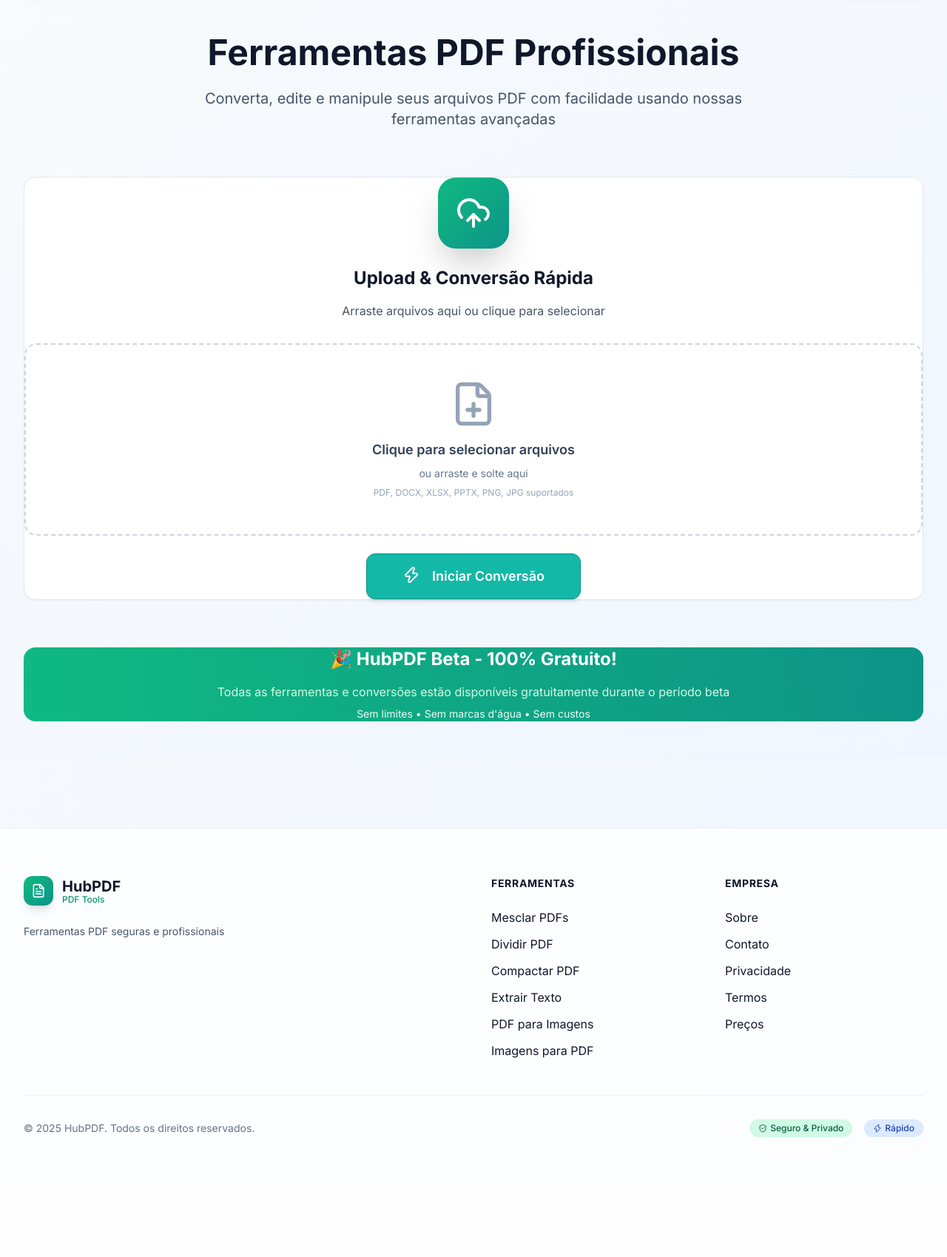
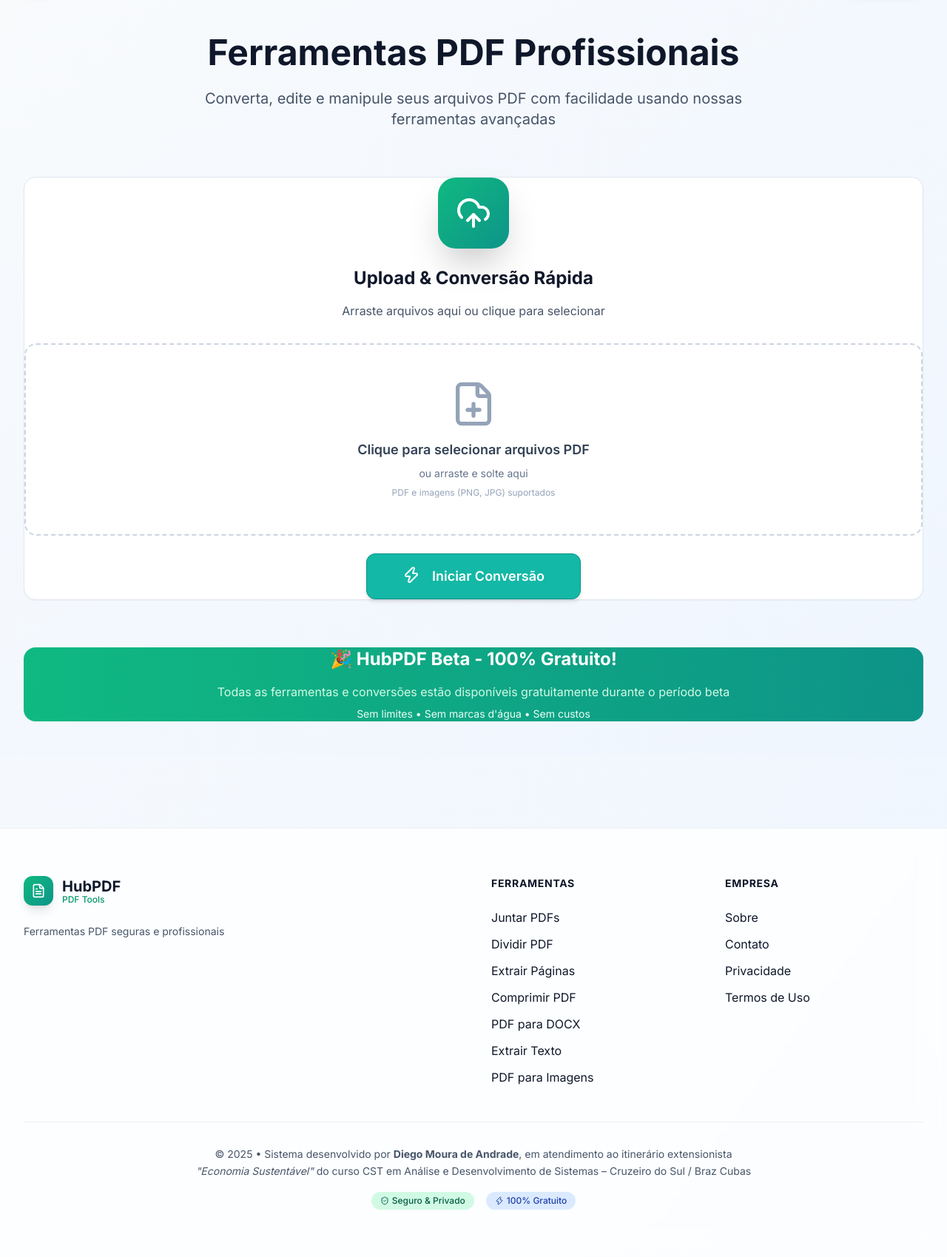
Before and after one commit to diegomoura09/HubPDF, a FastAPI app: page /tools/ in a window 1280 px wide. Shown: the part 66-1765 px from the top of the page at 74% size. Before the commit the page ends 1603 px from the top, so only its background shows below. Run offline with FastAPI, Linux system fonts and the light colour scheme; parts of the project's set-up code (start-up, migrations or seed data) failed here and were passed over; some libraries are stand-ins or nearby versions.

Commit message:
Streamline document tools and update website footer information
Refactors the document conversion tools by removing extraneous functions, updating the compression logic, and modifying the UI to display only the 7 essential tools. Also, updates the footer with the requested developer information.

Replit-Commit-Author: Agent
Replit-Commit-Session-Id: c1250850-ee6c-40f6-96ee-44ce667178e1
Replit-Commit-Checkpoint-Type: intermediate_checkpoint
Replit-Commit-Event-Id: baa066c0-770f-4aa5-9d0c-0d2879291ca3
Replit-Commit-Screenshot-Url: https://storage.googleapis.com/screenshot-production-us-central1/9d1c6065-e45c-4ae8-ab35-b37d098f7755/c1250850-ee6c-40f6-96ee-44ce667178e1/FmZkKzf

```diff
--- a/templates/base.html
+++ b/templates/base.html
@@ -277,39 +277,44 @@
                 </div>
 
                 <div>
-                    <h3 class="text-sm font-bold text-slate-900 uppercase tracking-wider mb-6">{{ t('footer_tools') }}</h3>
+                    <h3 class="text-sm font-bold text-slate-900 uppercase tracking-wider mb-6">Ferramentas</h3>
                     <ul class="space-y-3">
-                        <li><a href="/tools/merge" class="footer-link">{{ t('tool_merge') }}</a></li>
-                        <li><a href="/tools/split" class="footer-link">{{ t('tool_split') }}</a></li>
-                        <li><a href="/tools/compress" class="footer-link">{{ t('tool_compress') }}</a></li>
-                        <li><a href="/tools/extract-text" class="footer-link">{{ t('tool_extract_text') }}</a></li>
-                        <li><a href="/tools/pdf-to-images" class="footer-link">PDF para Imagens</a></li>
-                        <li><a href="/tools/images-to-pdf" class="footer-link">Imagens para PDF</a></li>
+                        <li><a href="/tools" class="footer-link">Juntar PDFs</a></li>
+                        <li><a href="/tools" class="footer-link">Dividir PDF</a></li>
+                        <li><a href="/tools" class="footer-link">Extrair Páginas</a></li>
+                        <li><a href="/tools" class="footer-link">Comprimir PDF</a></li>
+                        <li><a href="/tools" class="footer-link">PDF para DOCX</a></li>
+                        <li><a href="/tools" class="footer-link">Extrair Texto</a></li>
+                        <li><a href="/tools" class="footer-link">PDF para Imagens</a></li>
                     </ul>
                 </div>
 
                 <div>
-                    <h3 class="text-sm font-bold text-slate-900 uppercase tracking-wider mb-6">{{ t('footer_company') }}</h3>
+                    <h3 class="text-sm font-bold text-slate-900 uppercase tracking-wider mb-6">Empresa</h3>
                     <ul class="space-y-3">
-                        <li><a href="/about" class="footer-link">{{ t('nav_about') }}</a></li>
-                        <li><a href="/contact" class="footer-link">{{ t('nav_contact') }}</a></li>
-                        <li><a href="/privacy" class="footer-link">{{ t('nav_privacy') }}</a></li>
-                        <li><a href="/terms" class="footer-link">{{ t('nav_terms') }}</a></li>
-                        <li><a href="/billing/pricing" class="footer-link">{{ t('nav_pricing') }}</a></li>
+                        <li><a href="/about" class="footer-link">Sobre</a></li>
+                        <li><a href="/contact" class="footer-link">Contato</a></li>
+                        <li><a href="/privacy" class="footer-link">Privacidade</a></li>
+                        <li><a href="/terms" class="footer-link">Termos de Uso</a></li>
                     </ul>
                 </div>
             </div>
 
-            <div class="mt-12 pt-8 border-t border-slate-200/60 flex flex-col md:flex-row items-center justify-between">
-                <p class="text-slate-500 text-sm">{{ t('footer_copyright') }}</p>
-                <div class="flex items-center space-x-4 mt-4 md:mt-0">
+            <div class="mt-12 pt-8 border-t border-slate-200/60">
+                <div class="text-center mb-4">
+                    <p class="text-slate-600 text-sm leading-relaxed">
+                        © 2025 • Sistema desenvolvido por <strong>Diego Moura de Andrade</strong>, em atendimento ao itinerário extensionista<br class="hidden md:block">
+                        <em>"Economia Sustentável"</em> do curso CST em Análise e Desenvolvimento de Sistemas – Cruzeiro do Sul / Braz Cubas
+                    </p>
+                </div>
+                <div class="flex items-center justify-center space-x-4 mt-4">
                     <span class="inline-flex items-center px-3 py-1 rounded-full text-xs font-medium bg-emerald-100 text-emerald-800">
                         <i data-lucide="shield-check" class="h-3 w-3 mr-1"></i>
                         Seguro & Privado
                     </span>
                     <span class="inline-flex items-center px-3 py-1 rounded-full text-xs font-medium bg-blue-100 text-blue-800">
                         <i data-lucide="zap" class="h-3 w-3 mr-1"></i>
-                        Rápido
+                        100% Gratuito
                     </span>
                 </div>
             </div>
@@ -361,104 +366,44 @@
                     </button>
                 </div>
 
-                <!-- Tools Grid -->
+                <!-- Tools Grid - 7 Funções Essenciais -->
                 <div class="p-8">
-                    <!-- Conversions Section -->
-                    <div class="mb-8">
-                        <h3 class="text-lg font-semibold text-slate-900 mb-6 flex items-center space-x-2">
-                            <i data-lucide="repeat" class="h-5 w-5 text-emerald-600"></i>
-                            <span>Conversões</span>
-                        </h3>
-                        <div class="grid grid-cols-1 sm:grid-cols-2 lg:grid-cols-3 xl:grid-cols-4 gap-4">
-                            <a href="/tools/pdf-to-images" class="tool-card">
-                                <i data-lucide="image" class="h-6 w-6 text-blue-600"></i>
-                                <span>PDF para Imagens</span>
+                    <div class="grid grid-cols-1 sm:grid-cols-2 lg:grid-cols-3 gap-4">
+                        <a href="/tools" class="tool-card-large">
+                            <i data-lucide="layers" class="h-8 w-8 text-emerald-600 mb-2"></i>
+                            <span class="font-bold">Juntar PDFs</span>
+                            <span class="text-sm text-slate-500">Combinar múltiplos arquivos PDF em um único documento</span>
                         </a>
-                            <a href="/tools/images-to-pdf" class="tool-card">
-                                <i data-lucide="images" class="h-6 w-6 text-purple-600"></i>
-                                <span>Imagens para PDF</span>
+                        <a href="/tools" class="tool-card-large">
+                            <i data-lucide="scissors" class="h-8 w-8 text-blue-600 mb-2"></i>
+                            <span class="font-bold">Dividir PDF</span>
+                            <span class="text-sm text-slate-500">Separar páginas ou intervalos específicos</span>
                         </a>
-                            <a href="/tools/pdf-to-docx" class="tool-card">
-                                <i data-lucide="file-text" class="h-6 w-6 text-blue-600"></i>
-                                <span>PDF para DOCX</span>
+                        <a href="/tools" class="tool-card-large">
+                            <i data-lucide="file-output" class="h-8 w-8 text-purple-600 mb-2"></i>
+                            <span class="font-bold">Extrair Páginas</span>
+                            <span class="text-sm text-slate-500">Selecionar e extrair páginas específicas</span>
                         </a>
-                            <a href="/tools/docx-to-pdf" class="tool-card">
-                                <i data-lucide="file-text" class="h-6 w-6 text-blue-600"></i>
-                                <span>DOCX para PDF</span>
+                        <a href="/tools" class="tool-card-large">
+                            <i data-lucide="minimize-2" class="h-8 w-8 text-orange-600 mb-2"></i>
+                            <span class="font-bold">Comprimir PDF</span>
+                            <span class="text-sm text-slate-500">Reduzir o tamanho do arquivo</span>
                         </a>
-                            <a href="/tools/pdf-to-xlsx" class="tool-card">
-                                <i data-lucide="sheet" class="h-6 w-6 text-green-600"></i>
-                                <span>PDF para XLSX</span>
+                        <a href="/tools" class="tool-card-large">
+                            <i data-lucide="file-text" class="h-8 w-8 text-indigo-600 mb-2"></i>
+                            <span class="font-bold">PDF para DOCX</span>
+                            <span class="text-sm text-slate-500">Converter PDF para documento Word editável</span>
                         </a>
-                            <a href="/tools/xlsx-to-pdf" class="tool-card">
-                                <i data-lucide="sheet" class="h-6 w-6 text-green-600"></i>
-                                <span>XLSX para PDF</span>
+                        <a href="/tools" class="tool-card-large">
+                            <i data-lucide="type" class="h-8 w-8 text-teal-600 mb-2"></i>
+                            <span class="font-bold">Extrair Texto</span>
+                            <span class="text-sm text-slate-500">Obter todo o texto do PDF</span>
                         </a>
-                            <a href="/tools/pdf-to-pptx" class="tool-card">
-                                <i data-lucide="presentation" class="h-6 w-6 text-orange-600"></i>
-                                <span>PDF para PPTX</span>
+                        <a href="/tools" class="tool-card-large">
+                            <i data-lucide="image" class="h-8 w-8 text-pink-600 mb-2"></i>
+                            <span class="font-bold">PDF para Imagens</span>
+                            <span class="text-sm text-slate-500">Converter páginas em PNG ou JPG</span>
                         </a>
-                            <a href="/tools/pptx-to-pdf" class="tool-card">
-                                <i data-lucide="presentation" class="h-6 w-6 text-orange-600"></i>
-                                <span>PPTX para PDF</span>
-                            </a>
-                            <a href="/tools/pdf-to-txt" class="tool-card">
-                                <i data-lucide="file-text" class="h-6 w-6 text-slate-600"></i>
-                                <span>PDF para Texto</span>
-                            </a>
-                        </div>
-                    </div>
-
-                    <!-- PDF Tools Section -->
-                    <div class="mb-8">
-                        <h3 class="text-lg font-semibold text-slate-900 mb-6 flex items-center space-x-2">
-                            <i data-lucide="file" class="h-5 w-5 text-red-600"></i>
-                            <span>Ferramentas PDF</span>
-                        </h3>
-                        <div class="grid grid-cols-1 sm:grid-cols-2 lg:grid-cols-3 xl:grid-cols-4 gap-4">
-                            <a href="/tools/merge" class="tool-card">
-                                <i data-lucide="merge" class="h-6 w-6 text-green-600"></i>
-                                <span>Mesclar PDFs</span>
-                            </a>
-                            <a href="/tools/split" class="tool-card">
-                                <i data-lucide="scissors" class="h-6 w-6 text-orange-600"></i>
-                                <span>Dividir PDF</span>
-                            </a>
-                            <a href="/tools/compress" class="tool-card">
-                                <i data-lucide="archive" class="h-6 w-6 text-blue-600"></i>
-                                <span>Comprimir PDF</span>
-                            </a>
-                            <a href="/tools/rotate" class="tool-card">
-                                <i data-lucide="rotate-cw" class="h-6 w-6 text-purple-600"></i>
-                                <span>Girar PDF</span>
-                            </a>
-                            <a href="/tools/watermark" class="tool-card">
-                                <i data-lucide="droplets" class="h-6 w-6 text-cyan-600"></i>
-                                <span>Marca d'água</span>
-                            </a>
-                            <a href="/tools/extract-pages" class="tool-card">
-                                <i data-lucide="copy" class="h-6 w-6 text-indigo-600"></i>
-                                <span>Extrair Páginas</span>
-                            </a>
-                        </div>
-                    </div>
-
-                    <!-- Security Section -->
-                    <div>
-                        <h3 class="text-lg font-semibold text-slate-900 mb-6 flex items-center space-x-2">
-                            <i data-lucide="shield" class="h-5 w-5 text-green-600"></i>
-                            <span>Segurança</span>
-                        </h3>
-                        <div class="grid grid-cols-1 sm:grid-cols-2 lg:grid-cols-3 xl:grid-cols-4 gap-4">
-                            <a href="/tools/protect" class="tool-card">
-                                <i data-lucide="lock" class="h-6 w-6 text-red-600"></i>
-                                <span>Proteger PDF</span>
-                            </a>
-                            <a href="/tools/unlock" class="tool-card">
-                                <i data-lucide="unlock" class="h-6 w-6 text-green-600"></i>
-                                <span>Desbloquear PDF</span>
-                            </a>
-                        </div>
                     </div>
                 </div>
             </div>
@@ -558,6 +503,15 @@
 .form-success {
     @apply mt-2 text-sm text-emerald-600 flex items-center space-x-1;
 }
+
+/* Tool Card Large for Modal */
+.tool-card-large {
+    @apply flex flex-col items-center text-center p-6 bg-white border-2 border-slate-200 rounded-2xl hover:border-emerald-500 hover:shadow-lg transition-all duration-200 cursor-pointer;
+}
+
+.tool-card-large:hover {
+    transform: translateY(-2px);
+}
 </style>
 
 <script>
--- a/templates/tools/index.html
+++ b/templates/tools/index.html
@@ -31,27 +31,26 @@
                     <input type="hidden" name="csrf_token" value="{{ request.cookies.get('csrf_token', '') }}">
                     <!-- File Upload Area -->
                     <div class="border-2 border-dashed border-slate-300 rounded-2xl p-12 hover:border-emerald-400 hover:bg-emerald-50/30 transition-all duration-300" id="drop-zone">
-                        <input type="file" id="file-input" name="files" multiple accept=".pdf,.docx,.xlsx,.pptx,.png,.jpg,.jpeg,.gif,.bmp,.tiff" class="hidden">
+                        <input type="file" id="file-input" name="files" multiple accept=".pdf,.png,.jpg,.jpeg,.gif,.bmp" class="hidden">
                         <div class="text-center">
                             <i data-lucide="file-plus" class="h-16 w-16 text-slate-400 mx-auto mb-4"></i>
-                            <p class="text-lg font-semibold text-slate-700 mb-2">Clique para selecionar arquivos</p>
+                            <p class="text-lg font-semibold text-slate-700 mb-2">Clique para selecionar arquivos PDF</p>
                             <p class="text-sm text-slate-500">ou arraste e solte aqui</p>
-                            <p class="text-xs text-slate-400 mt-2">PDF, DOCX, XLSX, PPTX, PNG, JPG suportados</p>
+                            <p class="text-xs text-slate-400 mt-2">PDF e imagens (PNG, JPG) suportados</p>
                         </div>
                     </div>
 
                     <!-- Selected Files -->
                     <div id="selected-files" class="hidden space-y-2"></div>
 
-                    <!-- Operation Selection -->
+                    <!-- Operation Selection - 7 Funções Essenciais -->
                     <div class="grid grid-cols-1 md:grid-cols-2 lg:grid-cols-3 gap-4" id="operation-selection" style="display: none;">
                         <h4 class="col-span-full text-lg font-bold text-slate-900 text-center mb-4">Escolha a operação:</h4>
 
-                        <!-- PDF Operations -->
                         <button type="button" class="operation-btn" data-operation="merge_pdf">
-                            <i data-lucide="merge" class="h-8 w-8 text-emerald-600 mb-2"></i>
-                            <span class="font-semibold">Mesclar PDF</span>
-                            <span class="text-sm text-slate-500">Combinar arquivos</span>
+                            <i data-lucide="layers" class="h-8 w-8 text-emerald-600 mb-2"></i>
+                            <span class="font-semibold">Juntar PDFs</span>
+                            <span class="text-sm text-slate-500">Combinar múltiplos arquivos</span>
                         </button>
 
                         <button type="button" class="operation-btn" data-operation="split_pdf">
@@ -60,54 +59,34 @@
                             <span class="text-sm text-slate-500">Separar páginas</span>
                         </button>
 
-                        <button type="button" class="operation-btn" data-operation="compress_pdf">
-                            <i data-lucide="minimize-2" class="h-8 w-8 text-purple-600 mb-2"></i>
-                            <span class="font-semibold">Comprimir PDF</span>
-                            <span class="text-sm text-slate-500">Reduzir tamanho</span>
+                        <button type="button" class="operation-btn" data-operation="extract_pages">
+                            <i data-lucide="file-output" class="h-8 w-8 text-purple-600 mb-2"></i>
+                            <span class="font-semibold">Extrair Páginas</span>
+                            <span class="text-sm text-slate-500">Selecione páginas específicas</span>
                         </button>
 
-                        <button type="button" class="operation-btn" data-operation="pdf_to_txt">
-                            <i data-lucide="type" class="h-8 w-8 text-indigo-600 mb-2"></i>
-                            <span class="font-semibold">Extrair Texto</span>
-                            <span class="text-sm text-slate-500">PDF para TXT</span>
+                        <button type="button" class="operation-btn" data-operation="compress_pdf">
+                            <i data-lucide="minimize-2" class="h-8 w-8 text-orange-600 mb-2"></i>
+                            <span class="font-semibold">Comprimir PDF</span>
+                            <span class="text-sm text-slate-500">Reduzir tamanho do arquivo</span>
                         </button>
 
-                        <!-- Office Conversions -->
                         <button type="button" class="operation-btn" data-operation="pdf_to_docx">
-                            <i data-lucide="file-text" class="h-8 w-8 text-blue-600 mb-2"></i>
-                            <span class="font-semibold">PDF → DOCX</span>
-                            <span class="text-sm text-slate-500">Word editável</span>
+                            <i data-lucide="file-text" class="h-8 w-8 text-indigo-600 mb-2"></i>
+                            <span class="font-semibold">PDF para DOCX</span>
+                            <span class="text-sm text-slate-500">Converter para Word</span>
                         </button>
 
-                        <button type="button" class="operation-btn" data-operation="pdf_to_xlsx">
-                            <i data-lucide="sheet" class="h-8 w-8 text-green-600 mb-2"></i>
-                            <span class="font-semibold">PDF → XLSX</span>
-                            <span class="text-sm text-slate-500">Excel editável</span>
+                        <button type="button" class="operation-btn" data-operation="extract_text">
+                            <i data-lucide="type" class="h-8 w-8 text-teal-600 mb-2"></i>
+                            <span class="font-semibold">Extrair Texto</span>
+                            <span class="text-sm text-slate-500">Obter texto do PDF</span>
                         </button>
 
-                        <button type="button" class="operation-btn" data-operation="pdf_to_pptx">
-                            <i data-lucide="presentation" class="h-8 w-8 text-orange-600 mb-2"></i>
-                            <span class="font-semibold">PDF → PPTX</span>
-                            <span class="text-sm text-slate-500">PowerPoint editável</span>
-                        </button>
-
-                        <!-- Image Conversions -->
                         <button type="button" class="operation-btn" data-operation="pdf_to_images">
                             <i data-lucide="image" class="h-8 w-8 text-pink-600 mb-2"></i>
-                            <span class="font-semibold">PDF → Imagens</span>
-                            <span class="text-sm text-slate-500">PNG, JPG</span>
-                        </button>
-
-                        <button type="button" class="operation-btn" data-operation="images_to_pdf">
-                            <i data-lucide="file-image" class="h-8 w-8 text-teal-600 mb-2"></i>
-                            <span class="font-semibold">Imagens → PDF</span>
-                            <span class="text-sm text-slate-500">Combinar imagens</span>
-                        </button>
-
-                        <button type="button" class="operation-btn" data-operation="pdf_to_ico">
-                            <i data-lucide="image" class="h-8 w-8 text-yellow-600 mb-2"></i>
-                            <span class="font-semibold">PDF → Ícone</span>
-                            <span class="text-sm text-slate-500">Arquivo ICO</span>
+                            <span class="font-semibold">PDF para Imagens</span>
+                            <span class="text-sm text-slate-500">Converter para PNG/JPG</span>
                         </button>
                     </div>
 
```
Also changed, not shown: app/routers/tools.py (+6 -15 lines), app/services/conversion.py (+82 -31 lines), 1 other file. Lines whose indentation alone changed are shown as unchanged.
